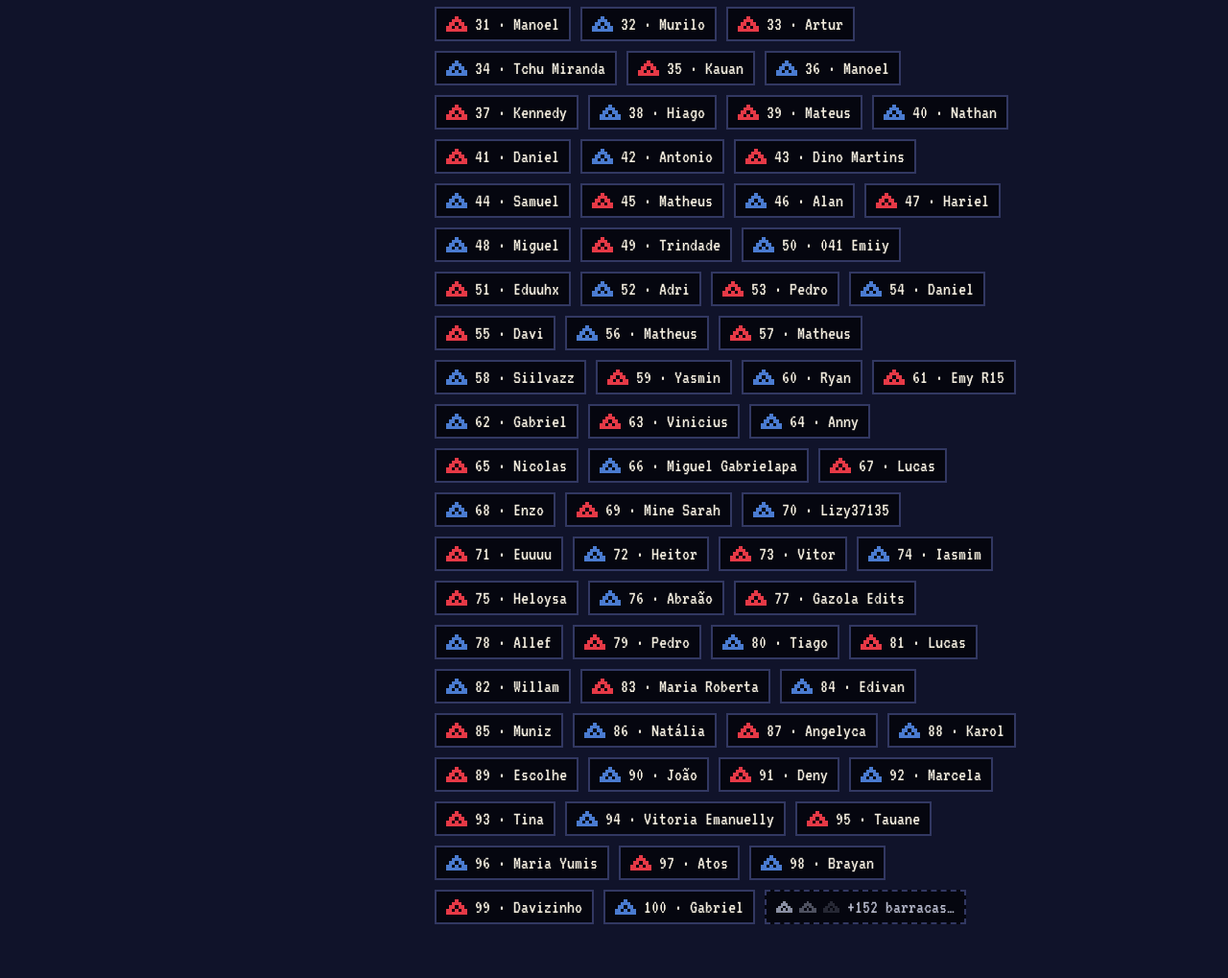
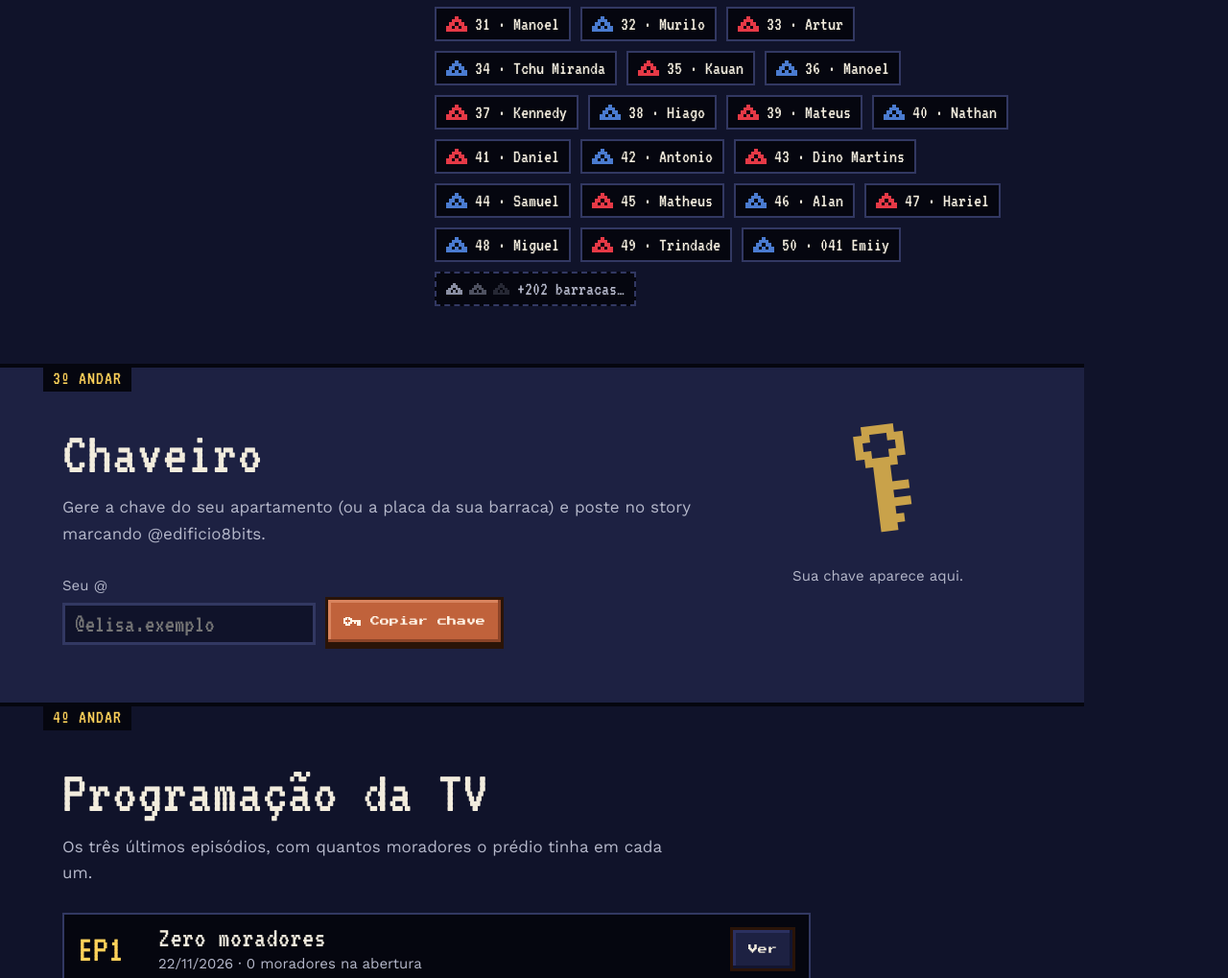
Before and after one commit to raphaelpinheiro84/edificio8bits, a plain HTML site: page index.html in a window 1280 px wide. Shown: the part 9579-10598 px from the top of the page at 96% size. Drawn offline with nearby package versions, Linux system fonts and the light colour scheme; a web font is replaced by a local one.

Commit message:
Fila mostra só 50 barracas; resto no cartão +N
Co-Authored-By: Claude Opus 5.5 <noreply@anthropic.com>

```diff
--- a/index.html
+++ b/index.html
@@ -817,11 +817,11 @@ const ACAMP_VAZIO='<div class="acamp-vazio"><svg viewBox="0 0 48 24" shape-rende
  '<rect x="40" y="9" width="1" height="8" fill="#6B3E1F"/><rect x="35" y="3" width="11" height="7" fill="#C8955A"/><rect x="35" y="9" width="11" height="1" fill="#8A5A2E"/>'+
  '<rect x="40" y="4" width="1" height="1" fill="#C0623B"/><rect x="39" y="5" width="3" height="1" fill="#C0623B"/><rect x="38" y="6" width="5" height="1" fill="#C0623B"/><rect x="39" y="7" width="3" height="2" fill="#F4F1E8"/><rect x="40" y="8" width="1" height="1" fill="#FFD25A"/>'+
  '</svg><div><b>Todo mundo entrou! 🏠</b><p>O acampamento foi desmontado: todos da fila ganharam apartamento. Quem comentar NOME + PROFISSÃO agora entra direto no prédio.</p></div></div>';
-/* Depois da 100: cartão com barracas cinzas sumindo no horizonte + quantas faltam */
-const filaResto=naFila.length-100,MAIS_FILA=filaResto<=0?"":'<div class="barraca mais" title="Mais '+filaResto+' barracas na fila"><svg viewBox="0 0 27 5" aria-hidden="true" shape-rendering="crispEdges">'+
+/* Depois da 50: cartão com barracas cinzas sumindo no horizonte + quantas faltam */
+const FILA_MAX=50,filaResto=naFila.length-FILA_MAX,MAIS_FILA=filaResto<=0?"":'<div class="barraca mais" title="Mais '+filaResto+' barracas na fila"><svg viewBox="0 0 27 5" aria-hidden="true" shape-rendering="crispEdges">'+
  [[0,1],[10,.55],[20,.25]].map(([dx,o])=>'<g fill="#8A8FA3" opacity="'+o+'">'+ICON.barraca.map((l,y)=>[...l].map((v,x)=>v==="1"?'<rect x="'+(x+dx)+'" y="'+y+'" width="1" height="1"/>':"").join("")).join("")+'</g>').join("")+
  '</svg><span>+'+filaResto+' barracas…</span></div>';
-document.getElementById("listaFila").innerHTML=!naFila.length?ACAMP_VAZIO:naFila.slice(0,100).map(p=>'<div class="barraca">'+svg("barraca",p.apoio?"#FFB703":p.fila%2?"#E63946":"#4A7BD0")+'<span>'+p.fila+' · '+esc(p.nome)+'</span></div>').join("")+MAIS_FILA;
+document.getElementById("listaFila").innerHTML=!naFila.length?ACAMP_VAZIO:naFila.slice(0,FILA_MAX).map(p=>'<div class="barraca">'+svg("barraca",p.apoio?"#FFB703":p.fila%2?"#E63946":"#4A7BD0")+'<span>'+p.fila+' · '+esc(p.nome)+'</span></div>').join("")+MAIS_FILA;
 document.getElementById("legFila").textContent=!naFila.length?"Ninguém do lado de fora do muro.":naFila.length+" pessoas do lado de fora do muro. Entram primeiro quando o Bloco B abrir.";
 const norm=s=>s.toLowerCase().normalize("NFD").replace(/[̀-ͯ]/g,"").replace(/^@/,"").trim();
 function acharPessoa(q){const n=norm(q);return pessoas.find(p=>norm(p.ig)===n)||pessoas.find(p=>norm(p.nome)===n)}
```
